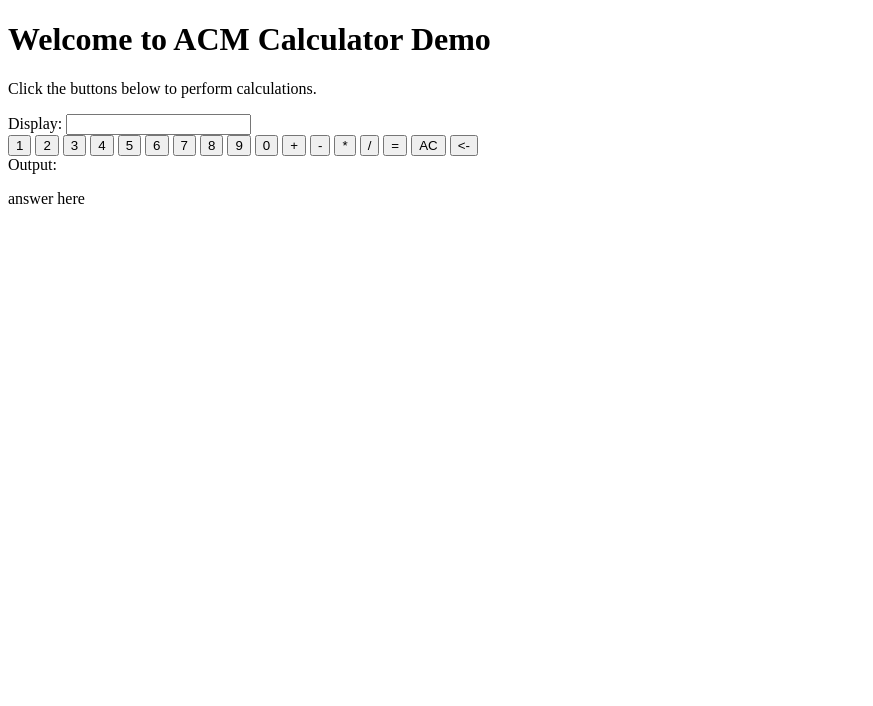
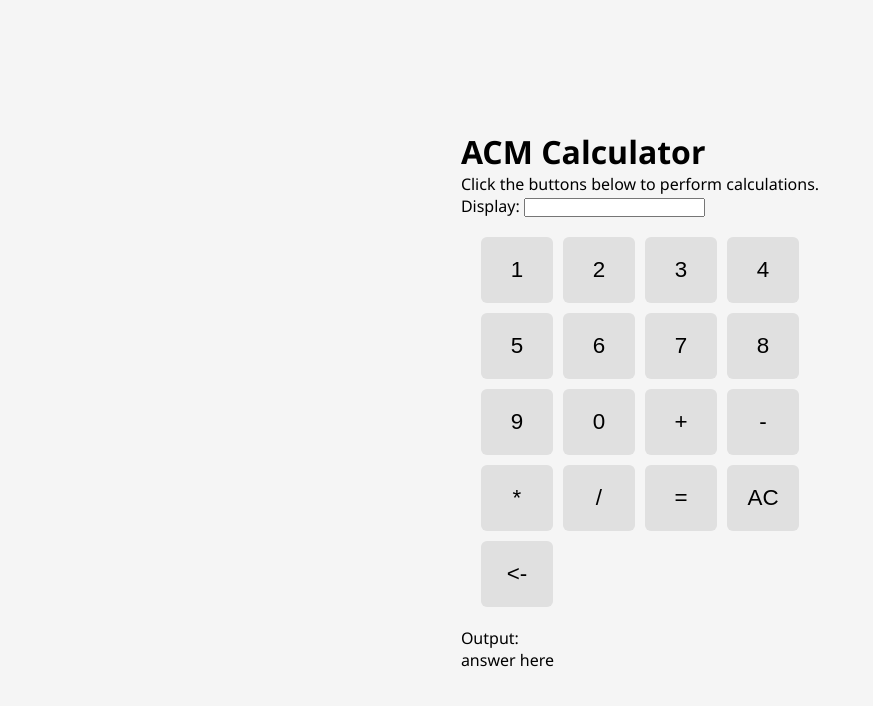
Before and after one commit to natanielj/acm-calculator-demo, a plain HTML site: page index.html in a window 1280 px wide. Shown: the whole page, without its empty margins (0-873 px from the left). Drawn offline with Linux system fonts and the light colour scheme.

Commit message:
css works

```diff
--- a/index.html
+++ b/index.html
@@ -4,39 +4,41 @@
     <meta charset="UTF-8">
     <meta name="viewport" content="width=device-width, initial-scale=1.0">
     <title>ACM Calculator Demo</title>
+    <link rel="stylesheet" href="styles.css">
 </head>
 <body>
-    <h1>Welcome to ACM Calculator Demo</h1>
+    <div class="Calculator">
+        <h1>ACM Calculator</h1>
         <p>Click the buttons below to perform calculations.</p>
         <div>
             <label for="display">Display:</label>
             <input type="text" id="display" readonly>
         </div>
 
-    <div>
-        <button>1</button>
-        <button>2</button>
-        <button>3</button>
-        <button>4</button>
-        <button>5</button>
-        <button>6</button>
-        <button>7</button>
-        <button>8</button>
-        <button>9</button>
-        <button>0</button>
-        <button>+</button>
-        <button>-</button>
-        <button>*</button>
-        <button>/</button>
-        <button>=</button>
-        <button>AC</button>
-        <button><-</button>
+        <div class="buttons">
+            <button class="button">1</button>
+            <button class="button">2</button>
+            <button class="button">3</button>
+            <button class="button">4</button>
+            <button class="button">5</button>
+            <button class="button">6</button>
+            <button class="button">7</button>
+            <button class="button">8</button>
+            <button class="button">9</button>
+            <button class="button">0</button>
+            <button class="button">+</button>
+            <button class="button">-</button>
+            <button class="button">*</button>
+            <button class="button">/</button>
+            <button class="button">=</button>
+            <button class="button">AC</button>
+            <button class="button"><-</button>
         </div>
 
         <div>
             <label for="answer">Output:</label>
             <p id="answer">answer here</p>
         </div>
-
+    </div>
 </body>
 </html>
--- /dev/null
+++ b/styles.css
@@ -0,0 +1,80 @@
+* {
+  box-sizing: border-box;
+  margin: 0;
+  padding: 0;
+}
+
+body {
+  background-color: #f5f5f5;
+  display: flex;
+  justify-content: center;
+  align-items: center;
+  height: 100vh;
+  font-family: "Segoe UI", Tahoma, Geneva, Verdana, sans-serif;
+}
+
+.calculator {
+  background-color: #ffffff;
+  border-radius: 12px;
+  box-shadow: 0 4px 10px rgba(0, 0, 0, 0.1);
+  width: 320px;
+  overflow: hidden;
+}
+
+.display {
+  background-color: #222;
+  color: #fff;
+  font-size: 2rem;
+  text-align: right;
+  padding: 20px;
+  word-wrap: break-word;
+}
+
+.buttons {
+  display: grid;
+  grid-template-columns: repeat(4, 1fr);
+  gap: 10px;
+  padding: 20px;
+}
+
+.button {
+  background-color: #e0e0e0;
+  border: none;
+  border-radius: 6px;
+  font-size: 1.4rem;
+  padding: 20px 0;
+  cursor: pointer;
+  transition: filter 0.1s ease-in-out;
+}
+
+.button:hover {
+  filter: brightness(0.95);
+}
+
+/* Operator buttons (+, -, ×, ÷) */
+.button.operator {
+  background-color: #f5923e;
+  color: #fff;
+}
+
+/* Equal button spanning two columns */
+.button.equal {
+  background-color: #4caf50;
+  color: #fff;
+  grid-column: span 2;
+}
+
+/* Zero button spanning two columns */
+.button.zero {
+  grid-column: span 2;
+}
+
+/* Optional: style for clear */
+.button.clear {
+  background-color: #d32f2f;
+  color: #fff;
+}
+
+.button.clear:hover {
+  filter: brightness(0.9);
+}
```
Lines whose indentation alone changed are shown as unchanged.
